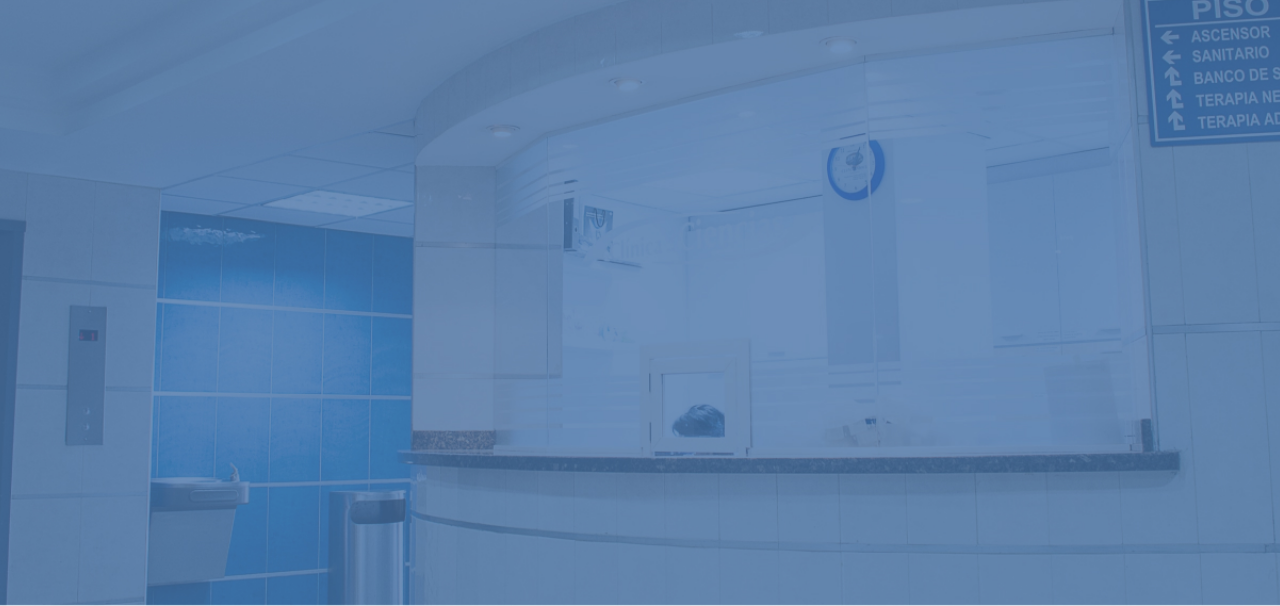
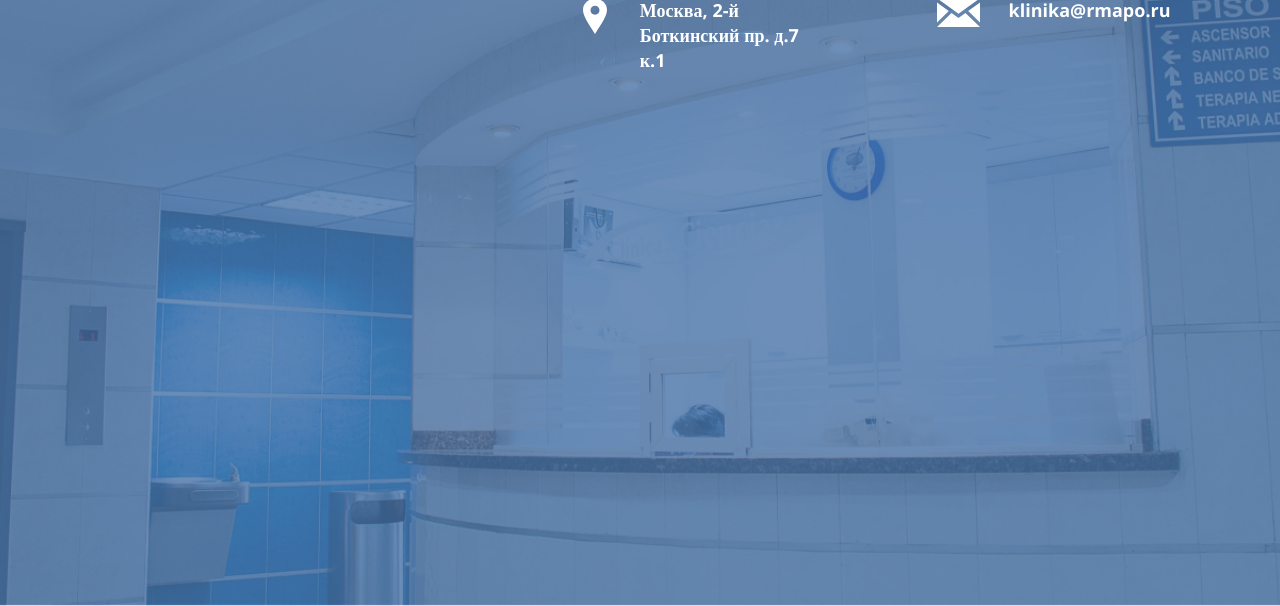
Before and after one commit to KRodnov/klinika, a plain HTML site: page index.html in a window 1280 px wide. Shown: the part 194-800 px from the top of the page. Drawn offline with nearby package versions, Linux system fonts and the light colour scheme.

Commit message:
.info padding

```diff
--- a/css/style.css
+++ b/css/style.css
@@ -54,7 +54,7 @@ body {
 }
 .info {
     display: inline-flex;
-    padding-bottom: 40px;
+    padding: 0 55px 40px 55px;
     width: 50%;
 }
 
```
